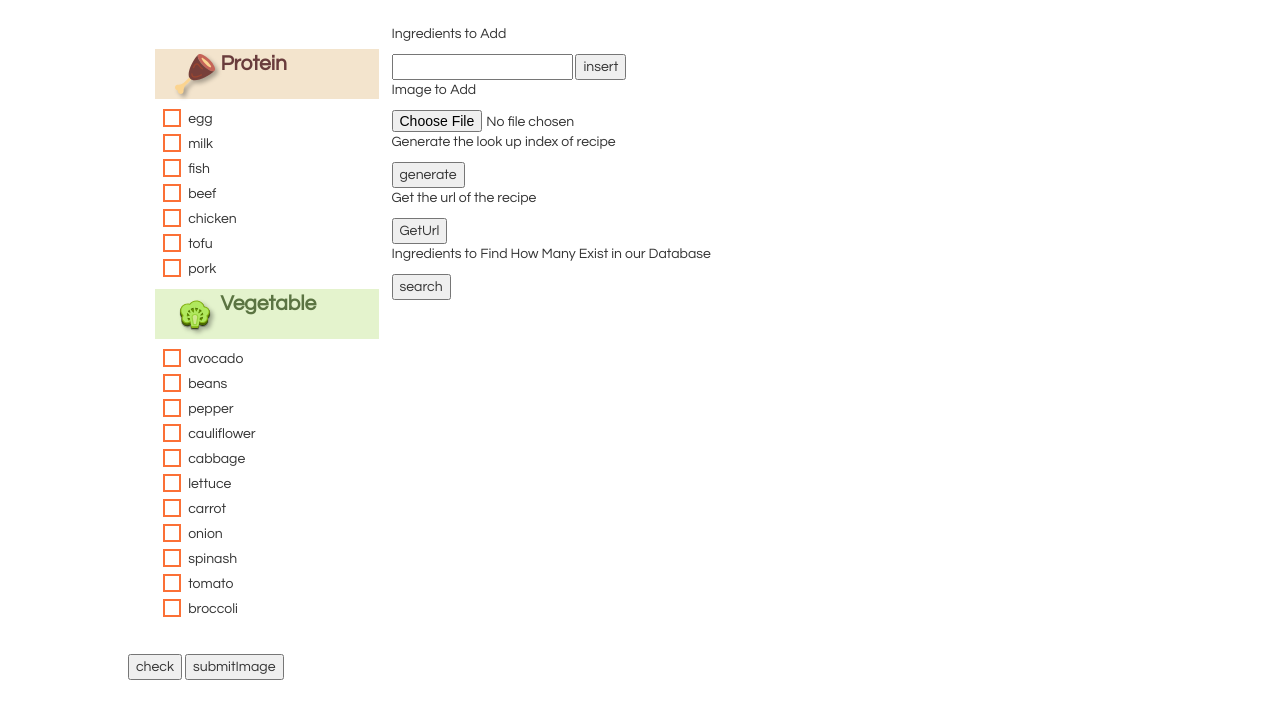
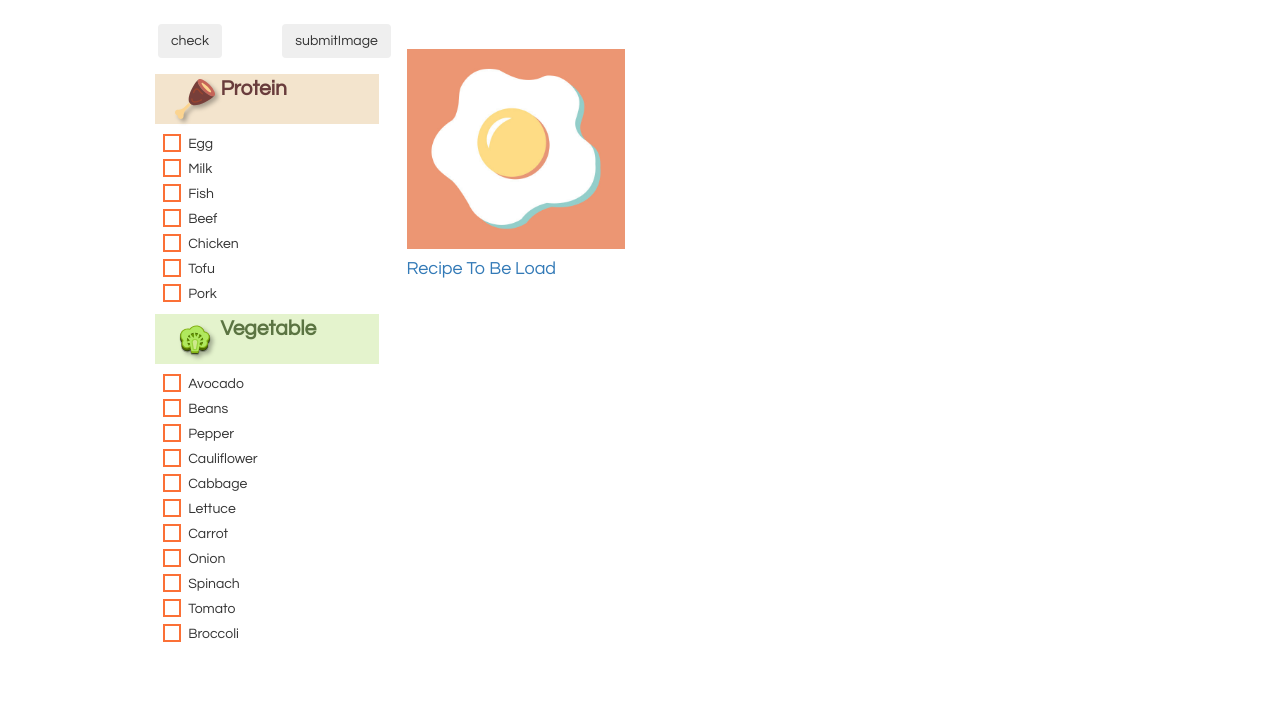
Before and after one commit to MoonJiao123/SDHack2019, a website: page public/index.html in a window 1280 px wide. Shown: the part 98-800 px from the top of the page. Drawn offline with nearby package versions, Linux system fonts and the light colour scheme.

Commit message:
push greatest version

```diff
--- a/package.json
+++ b/package.json
@@ -11,7 +11,8 @@
     "formidable": "^1.2.1",
     "http": "0.0.0",
     "jquery": "^3.4.1",
-    "mysql": "^2.17.1"
+    "mysql": "^2.17.1",
+    "node": "^12.12.0"
   },
   "devDependencies": {},
   "scripts": {
--- a/public/css/styles.css
+++ b/public/css/styles.css
@@ -99,12 +99,24 @@ h1.white {
     padding-left: 10px;
 }
 
+h4.name {
+    font-weight: 650;
+    font-variant: small-caps;
+    color: black;
+    text-decoration: none;
+}
+
 .sec {
     margin: 25px 25px 25px 25px;
 }
 
 .addPadding {
     padding: 25px 25px;
+}
+
+.bottomPadding {
+    padding-bottom: 30px;
+    height: 50px;
 }
 
 .icon-slide-container {}
--- a/public/index.html
+++ b/public/index.html
@@ -63,8 +63,8 @@
                     </li>
                   </ul-->
 
-            <form class="form-inline my-2 my-lg-0" style="float:right; padding-top:20px; padding-right: 5px">
-                <input class="form-control mr-sm-2" type="search" placeholder="Search" aria-label="Search">
+            <form class="form-inline my-2 my-lg-0" style="float:right; padding-top: 30px; padding-right: 30px">
+                <input class="form-control mr-sm-2" type="search" placeholder="Search Recipe" aria-label="Search">
                 <img class="smallRighticon shadow" style="" src="images/Icon/search.svg" />
                 <!--button class="btn btn-outline-success my-2 my-sm-0" type="submit">Search</button-->
             </form>
@@ -80,7 +80,22 @@
         </div>
 -->
     <div class="mycontainer" id="app">
-        <div class="col-md-3 no-float addPadding">
+
+
+        <div class="col-md-3 no-float bottomPadding">
+
+            <div class="row">
+
+                <div class="form-check">
+                    <div class="col-md-6 bottomPadding">
+                        <button class="btn" onclick="select()">check</button>
+                    </div>
+                    <div class="col-md-6 bottomPadding">
+                        <button class="btn" onclick="insertImageSubmit()">submitImage</button>
+                    </div>
+                </div>
+            </div>
+
             <div class="row">
                 <div class="container color1" style="width: 90%">
                     <img class="smallicon shadow" style="margin: 5px" src="images/FoodFlatArt/meat.svg" />
@@ -92,49 +107,49 @@
                     <label>
                     <input name="ingredient-check" type="checkbox" value="egg">
                     <span class="cr"><i class="cr-icon glyphicon glyphicon-ok"></i></span>
-                    egg
+                    Egg
                 </label>
                 </div>
                 <div class="checkbox" value="milk">
                     <label>
                     <input name="ingredient-check" type="checkbox" value="milk">
                     <span class="cr"><i class="cr-icon glyphicon glyphicon-ok"></i></span>
-                    milk
+                    Milk
                 </label>
                 </div>
                 <div class="checkbox" value="fish">
                     <label>
                     <input name="ingredient-check" type="checkbox" value="fish">
                     <span class="cr"><i class="cr-icon glyphicon glyphicon-ok"></i></span>
-                    fish
+                    Fish
                 </label>
                 </div>
                 <div class="checkbox" value="beef">
                     <label>
                     <input name="ingredient-check" type="checkbox" value="beef">
                     <span class="cr"><i class="cr-icon glyphicon glyphicon-ok"></i></span>
-                    beef
+                    Beef
                 </label>
                 </div>
                 <div class="checkbox" value="chicken">
                     <label>
                     <input name="ingredient-check" type="checkbox" value="chicken">
                     <span class="cr"><i class="cr-icon glyphicon glyphicon-ok"></i></span>
-                    chicken
+                    Chicken
                 </label>
                 </div>
                 <div class="checkbox" value="tofu">
                     <label>
                     <input name="ingredient-check" type="checkbox" value="tofu">
                     <span class="cr"><i class="cr-icon glyphicon glyphicon-ok"></i></span>
-                    tofu
+                    Tofu
                 </label>
                 </div>
                 <div class="checkbox" value="pork">
                     <label>
                     <input name="ingredient-check" type="checkbox" value="pork">
                     <span class="cr"><i class="cr-icon glyphicon glyphicon-ok"></i></span>
-                    pork
+                    Pork
                 </label>
                 </div>
             </div>
@@ -149,70 +164,70 @@
                     <label>
                         <input name="ingredient-check" type="checkbox" value="avocado">
                         <span class="cr"><i class="cr-icon glyphicon glyphicon-ok"></i></span>
-                        avocado
+                        Avocado
                     </label>
                 </div>
                 <div class="checkbox">
                     <label>
                         <input name="ingredient-check" type="checkbox" value="beans">
                         <span class="cr"><i class="cr-icon glyphicon glyphicon-ok"></i></span>
-                        beans
+                        Beans
                     </label>
                 </div>
                 <div class="checkbox">
                     <label>
                         <input name="ingredient-check" type="checkbox" value="pepper">
                         <span class="cr"><i class="cr-icon glyphicon glyphicon-ok"></i></span>
-                        pepper
+                        Pepper
                     </label>
                 </div>
                 <div class="checkbox" value="cauliflower">
                     <label>
                         <input name="ingredient-check" type="checkbox" value="cauliflower">
                         <span class="cr"><i class="cr-icon glyphicon glyphicon-ok"></i></span>
-                        cauliflower
+                        Cauliflower
                     </label>
                 </div>
                 <div class="checkbox" value="cabbage">
                     <label>
                         <input name="ingredient-check" type="checkbox" value="cabbage">
                         <span class="cr"><i class="cr-icon glyphicon glyphicon-ok"></i></span>
-                        cabbage
+                        Cabbage
                     </label>
                 </div>
                 <div class="checkbox" value="lettuce">
                     <label>
                         <input name="ingredient-check" type="checkbox" value="lettuce">
                         <span class="cr"><i class="cr-icon glyphicon glyphicon-ok"></i></span>
-                        lettuce
+                        Lettuce
                     </label>
                 </div>
                 <div class="checkbox" value="carrot">
                     <label>
                         <input name="ingredient-check" type="checkbox" value="carrot">
                         <span class="cr"><i class="cr-icon glyphicon glyphicon-ok"></i></span>
-                        carrot
+                        Carrot
                     </label>
                 </div>
                 <div class="checkbox" value="onion">
                     <label>
                         <input name="ingredient-check" type="checkbox" value="onion">
                         <span class="cr"><i class="cr-icon glyphicon glyphicon-ok"></i></span>
-                        onion
+                        Onion
                     </label>
                 </div>
-                <div class="checkbox" value="spinash">
+                <div class="checkbox" value="spinach">
                     <label>
-                        <input name="ingredient-check" type="checkbox" value="spinash">
+                        <input name="ingredient-check" type="checkbox" value="spinach">
                         <span class="cr"><i class="cr-icon glyphicon glyphicon-ok"></i></span>
-                        spinash
+                        Spinach
                     </label>
                 </div>
                 <div class="checkbox" value="tomato">
                     <label>
                         <input name="ingredient-check" type="checkbox" value="tomato">
                         <span class="cr"><i class="cr-icon glyphicon glyphicon-ok"></i></span>
-                        tomato
+                        Tomato
                     </label>
                 </div>
                 <div class="checkbox">
@@ -222,7 +237,7 @@
                     <label>
                         <input name="ingredient-check" type="checkbox" value="broccoli">
                         <span class="cr"><i class="cr-icon glyphicon glyphicon-ok"></i></span>
-                        broccoli
+                        Broccoli
                     </label>
                 </div>
 
@@ -299,7 +314,7 @@
                 <label class="form-check-label">check</label>
             </div>
             </div-->
-
+        <!--
         <div class="row">
             <form action="/insertData" method="POST">
                 <p>Ingredients to Add</p>
@@ -307,7 +322,7 @@
                 <input type="submit" value="insert" />
             </form>
 
-            <form action='insertImage' method="POST", enctype="multipart/form-data">
+            <form action='insertImage' method="POST" , enctype="multipart/form-data">
                 <p>Image to Add</p>
                 <input type="file" id="file" name="filetoupload" />
 
@@ -329,33 +344,24 @@
             </form>
         </div>
 
-
-                <div class="row">
-                    <div class="form-check">
-                        <button class="form-check-label" onclick="select()">check</button>
-
-                        <button class="form-check-label" onclick="insertImageSubmit()">submitImage</button>
-                    </div>
-                </div>
-
-
+-->
 
         <div class="col-md-9">
             <div class="row" id="dymhtml">
 
-            <!--div class="col-lg-4 col-md-6 col-sm-12 icon-slide-container shadow-sm addPadding">
+                <div class="col-lg-4 col-md-6 col-sm-12 icon-slide-container shadow-sm addPadding">
                     <a href="#">
-                    < <img src="images/Recipe/eggBread.jpg" class="image shadow-sm rounded" title="test"> >
-                    <div class="image-container image" style="background-image:url(images/Recipe/eggBread.jpg)">
+
+                        <div class="image-container image" style="background-image:url(images/egg.jpg)">
 
                         </div>
 
-                    <h4>TEST Text IN Here</h4>
-                    <p class="marg">Test filling in for image process</p>
+                        <h4>Recipe To Be Load</h4>
+
                     </a>
                 </div>
 
-            <div class="col-lg-4 col-md-6 col-sm-12 icon-slide-container addPadding">
+                <!--div class="col-lg-4 col-md-6 col-sm-12 icon-slide-container addPadding">
                 <a href="#">
                     <div class="image-container image" style="background-image:url(images/Recipe/eggCloud.jpg)"></div>
                     <-- <img src="images/Recipe/eggCloud.jpg" class="img-responsive slide icon-slide-container image" title="test"> >
```
Also changed, not shown: database.js (+19 -18 lines), public/css/style.css (+11 -0 lines), 1 other file. Lines whose indentation alone changed are shown as unchanged.
